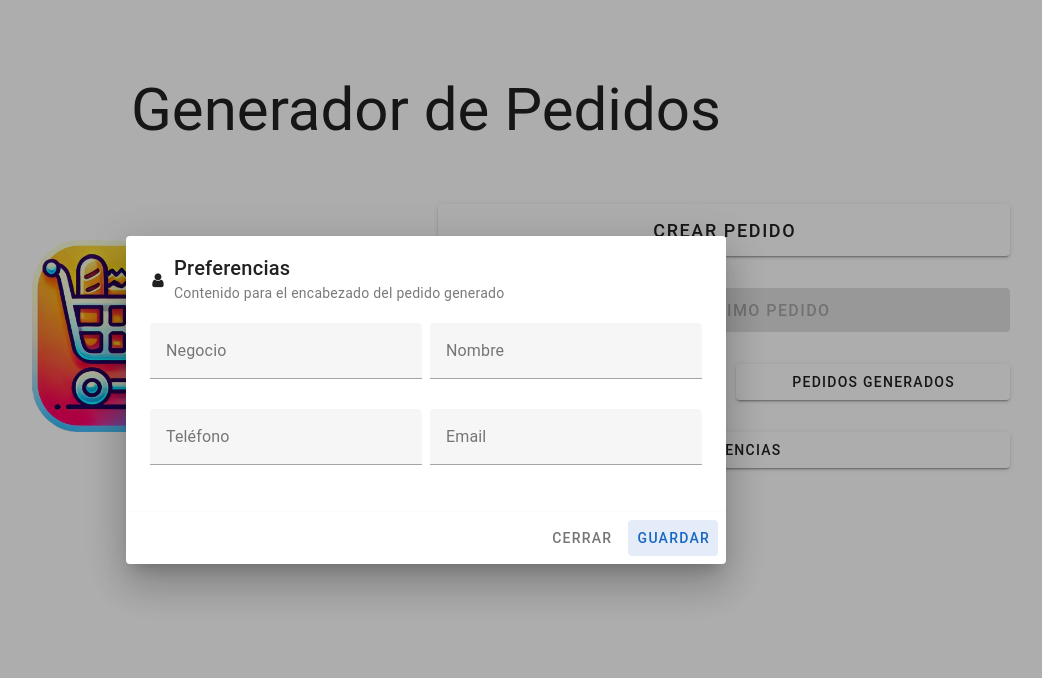
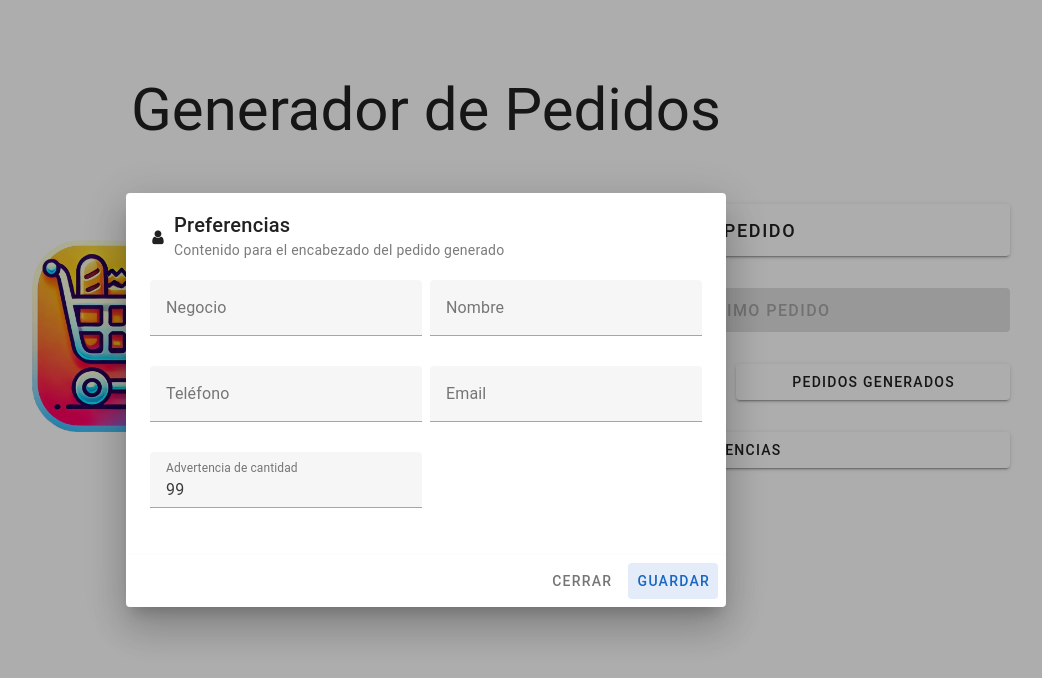
Before and after one commit to Tavo506/generador-de-pedidos, a Vue app: page / in a window 1280 px wide. Both pictures are taken after a click on the button "PREFERENCIAS". Shown: the top 678 px of the page, without its empty margins (214-1256 px from the left). Built offline with nearby package versions, Linux system fonts and the light colour scheme.

Commit message:
Add a preference to display a warning in high numbers

```diff
--- a/src/components/PreferencesDialog.vue
+++ b/src/components/PreferencesDialog.vue
@@ -8,11 +8,13 @@ const storageCommerce = useLocalStorage('preferences-commerce', '')
 const storageName = useLocalStorage('preferences-name', '')
 const storagePhone = useLocalStorage('preferences-phone', '')
 const storageEmail = useLocalStorage('preferences-email', '')
+const storageCountWarning = useLocalStorage('preferences-count-warning', 99)
 
 const commerce = ref(storageCommerce.value)
 const name = ref(storageName.value)
 const phone = ref(storagePhone.value)
 const email = ref(storageEmail.value)
+const countWarning = ref(storageCountWarning.value)
 
 
 function save() {
@@ -20,6 +22,7 @@ function save() {
   storageName.value = name.value
   storagePhone.value = phone.value
   storageEmail.value = email.value
+  storageCountWarning.value = countWarning.value
 
   dialog.value = false
 }
@@ -80,6 +83,18 @@ function save() {
                   v-model="email"
               ></v-text-field>
             </v-col>
+
+            <v-col
+                cols="12"
+                md="6"
+            >
+              <v-text-field
+                  label="Advertencia de cantidad"
+                  hint="Mostrar una advertencia si se digita una cantidad mayor a esta"
+                  type="number"
+                  v-model="countWarning"
+              ></v-text-field>
+            </v-col>
           </v-row>
         </v-card-text>
 
--- a/src/pages/ListPage.vue
+++ b/src/pages/ListPage.vue
@@ -12,6 +12,7 @@ const storageOrderName = useLocalStorage('last-order-name', '')
 const storageOrderItems = useLocalStorage('last-order-items', [])
 const storageOrderPage = useLocalStorage('last-order-page', 1)
 const storageOrderInProgress = useLocalStorage('last-order', false)
+const storageCountWarning = useLocalStorage('preferences-count-warning', 99)
 
 const router = useRouter()
 const {exportOrderAsTxt} = useFileWriter()
@@ -97,7 +98,7 @@ onBeforeRouteLeave((to, from, next) => {
                   variant="outlined"
                   v-model="item.raw.quantity"
                   :min="0"
-                  :bg-color="item.raw.quantity ? 'green-lighten-3' : ''"
+                  :bg-color="item.raw.quantity ? (item.raw.quantity > storageCountWarning ? 'yellow-lighten-2' : 'green-lighten-3') : ''"
                   aria-hidden="false"
               ></v-number-input>
             </div>
```
